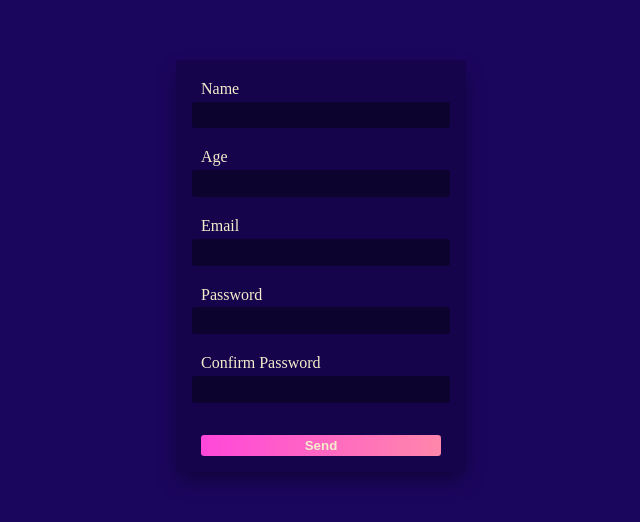
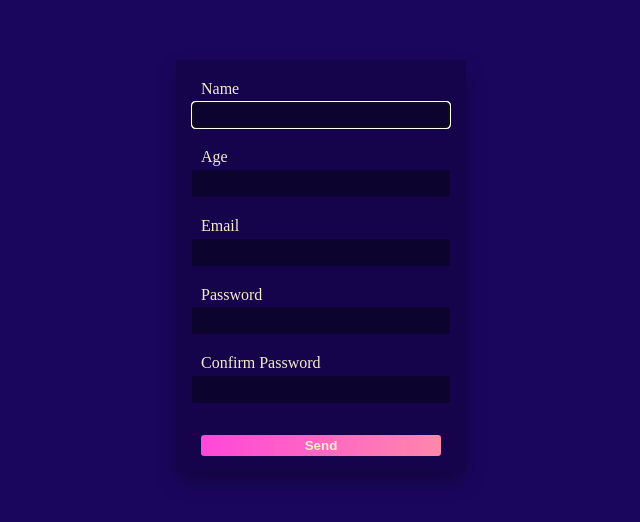
Before and after one commit to WilliamCSA04/guild-dojo, a React (Create React App) app: page / in a window 1280 px wide. Shown: the part 134-656 px from the top of the page, without its empty margins (319-959 px from the left). Built offline with nearby package versions, Linux system fonts and the light colour scheme; what axios-mock-adapter would draw is missing.

Commit message:
:sparkles: Added autofocus option to input

```diff
--- a/src/App.js
+++ b/src/App.js
@@ -96,6 +96,7 @@ function App({ onSubmit }) {
           dataTestID="name"
           defaultValue={name}
           onChange={setName}
+          autoFocus={true}
         />
         <Label htmlFor="age">Age</Label>
         <Input
--- a/src/components/Input/index.js
+++ b/src/components/Input/index.js
@@ -21,6 +21,7 @@ export default function Input({
   required,
   className,
   onChange,
+  autoFocus,
   type,
   ariaLabel,
   ariaLabelledby,
@@ -34,6 +35,7 @@ export default function Input({
       required={required}
       onChange={e => onChange(e.currentTarget.value)}
       className={className}
+      autoFocus={autoFocus}
       type={type}
       dataTestID={dataTestID}
       ariaLabel={ariaLabel}
@@ -48,6 +50,7 @@ Input.propTypes = {
   ariaLabel: PropTypes.string.isRequired,
   onChange: PropTypes.func.isRequired,
   dataTestID: PropTypes.string.isRequired,
+  autoFocus: PropTypes.bool,
   required: PropTypes.bool,
   id: PropTypes.string,
   ariaLabelledby: PropTypes.string,
@@ -59,6 +62,7 @@ Input.propTypes = {
 Input.defaultProps = {
   required: false,
   ariaLabelledby: "",
+  autoFocus: false,
   type: "text",
   defaultValue: "",
   placeholder: ""
```
